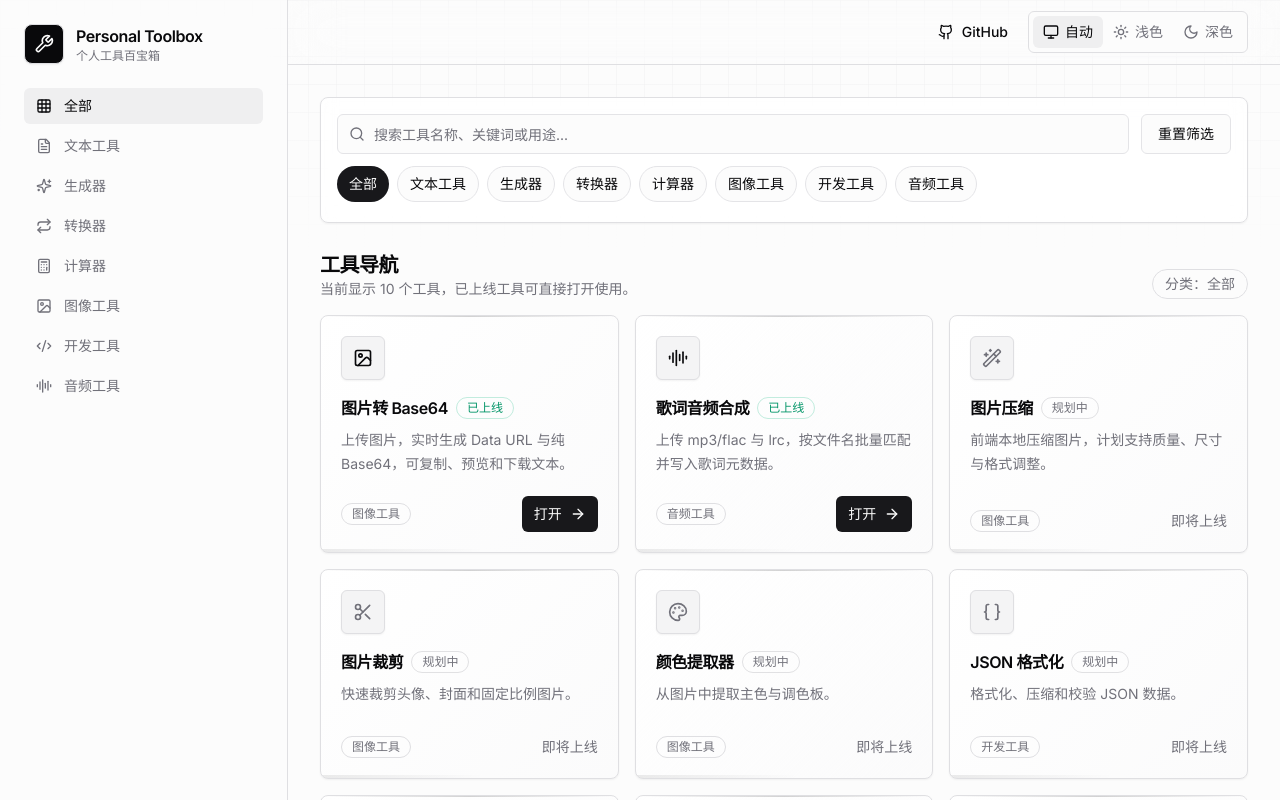
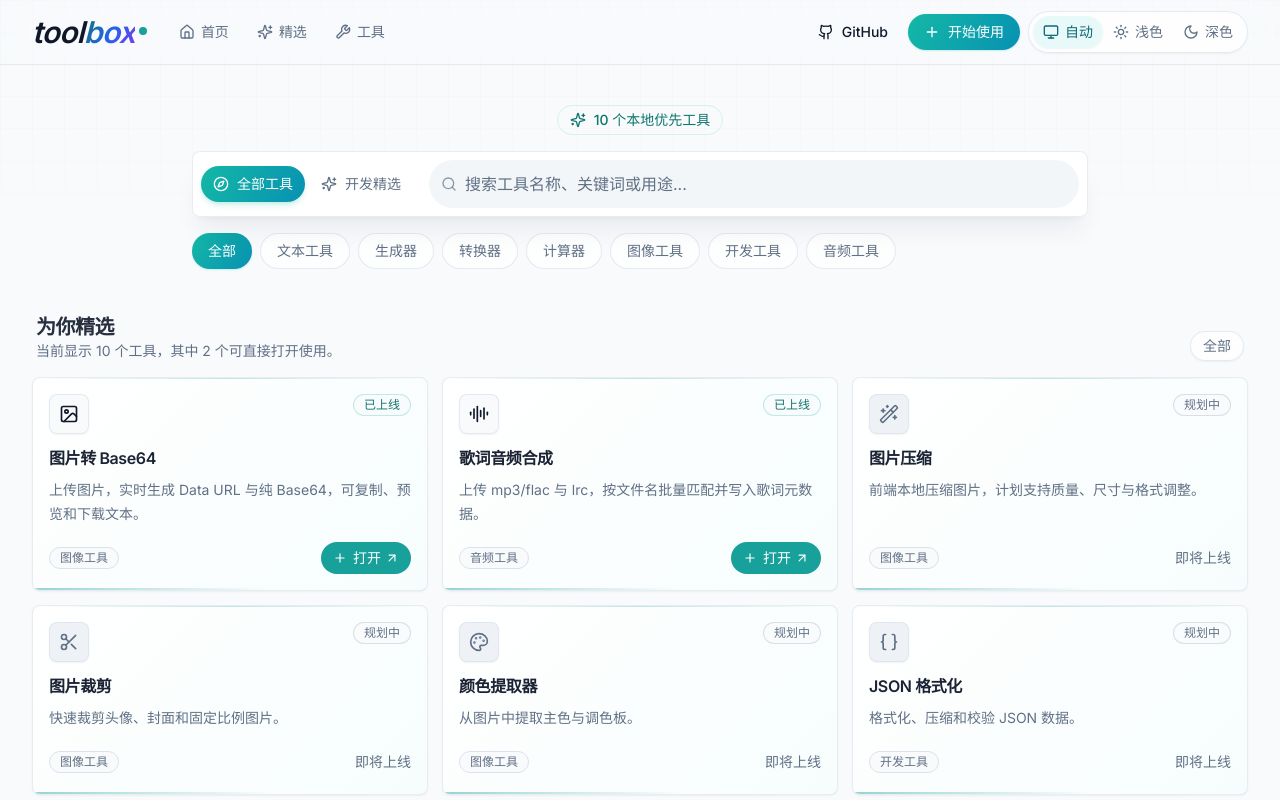
Before and after one commit to Hz9512/toolbox, a Next.js app: page / in a window 1280 px wide. Shown: the top 800 px of the page. Built offline with nearby package versions, Linux system fonts and the light colour scheme.

Commit message:
Add BimiSeek-inspired toolbox UI

```diff
--- a/app/globals.css
+++ b/app/globals.css
@@ -4,40 +4,40 @@
 
 @layer base {
   :root {
-    --background: 0 0% 99%;
-    --foreground: 240 10% 3.9%;
+    --background: 210 33% 98%;
+    --foreground: 222 47% 11%;
     --card: 0 0% 100%;
-    --card-foreground: 240 10% 3.9%;
-    --primary: 240 5.9% 10%;
-    --primary-foreground: 0 0% 98%;
-    --secondary: 240 5% 96%;
-    --secondary-foreground: 240 5.9% 10%;
-    --muted: 240 4.8% 95.9%;
-    --muted-foreground: 240 3.8% 46.1%;
-    --accent: 240 5% 94%;
-    --accent-foreground: 240 5.9% 10%;
-    --border: 240 6% 88%;
-    --input: 240 5.9% 90%;
-    --ring: 240 5% 64.9%;
+    --card-foreground: 222 47% 11%;
+    --primary: 178 74% 36%;
+    --primary-foreground: 0 0% 100%;
+    --secondary: 210 32% 94%;
+    --secondary-foreground: 222 47% 13%;
+    --muted: 210 32% 95%;
+    --muted-foreground: 215 16% 45%;
+    --accent: 180 58% 94%;
+    --accent-foreground: 187 76% 26%;
+    --border: 214 32% 89%;
+    --input: 214 32% 89%;
+    --ring: 178 74% 36%;
     --radius: 8px;
   }
 
   .dark {
-    --background: 240 10% 4.5%;
-    --foreground: 0 0% 98%;
-    --card: 240 8% 6.5%;
+    --background: 222 47% 7%;
+    --foreground: 210 40% 98%;
+    --card: 222 41% 10%;
     --card-foreground: 0 0% 98%;
-    --primary: 0 0% 98%;
-    --primary-foreground: 240 5.9% 10%;
-    --secondary: 240 5% 13%;
+    --primary: 176 68% 44%;
+    --primary-foreground: 0 0% 100%;
+    --secondary: 220 28% 15%;
     --secondary-foreground: 0 0% 98%;
-    --muted: 240 3.7% 15.9%;
-    --muted-foreground: 240 5% 64.9%;
-    --accent: 240 5% 16%;
-    --accent-foreground: 0 0% 98%;
-    --border: 240 3.7% 15.9%;
-    --input: 240 3.7% 15.9%;
-    --ring: 240 4.9% 83.9%;
+    --muted: 220 28% 16%;
+    --muted-foreground: 215 20% 66%;
+    --accent: 187 45% 16%;
+    --accent-foreground: 178 75% 72%;
+    --border: 220 26% 20%;
+    --input: 220 26% 20%;
+    --ring: 176 68% 44%;
   }
 
   * {
@@ -47,9 +47,12 @@
   body {
     @apply bg-background text-foreground antialiased;
     background:
-      radial-gradient(circle at 18% -8%, hsl(var(--accent) / 0.78), transparent 28rem),
-      radial-gradient(circle at 92% 8%, hsl(var(--secondary) / 0.88), transparent 22rem),
-      linear-gradient(to bottom, hsl(var(--background)), hsl(var(--background) / 0.96));
+      linear-gradient(180deg, hsl(var(--background)), hsl(var(--secondary) / 0.46) 58%, hsl(var(--background)));
+  }
+
+  html,
+  body {
+    overflow-x: hidden;
   }
 }
 
@@ -59,10 +62,10 @@
 
 .subtle-grid {
   background-image:
-    linear-gradient(hsl(var(--border) / 0.55) 1px, transparent 1px),
-    linear-gradient(90deg, hsl(var(--border) / 0.55) 1px, transparent 1px);
-  background-size: 28px 28px;
-  mask-image: linear-gradient(to bottom, black, transparent 78%);
+    linear-gradient(hsl(var(--border) / 0.4) 1px, transparent 1px),
+    linear-gradient(90deg, hsl(var(--border) / 0.4) 1px, transparent 1px);
+  background-size: 32px 32px;
+  mask-image: linear-gradient(to bottom, black, transparent 70%);
 }
 
 .card-shine {
@@ -75,12 +78,12 @@
   position: absolute;
   inset: 0 0 auto;
   height: 1px;
-  background: linear-gradient(90deg, transparent, hsl(var(--foreground) / 0.18), transparent);
+  background: linear-gradient(90deg, transparent, hsl(var(--primary) / 0.26), transparent);
 }
 
 .tool-card-surface {
   background:
-    linear-gradient(135deg, hsl(var(--card) / 0.98), hsl(var(--secondary) / 0.38)),
+    linear-gradient(135deg, hsl(var(--card) / 0.98), hsl(var(--accent) / 0.34)),
     hsl(var(--card));
 }
 
@@ -88,6 +91,14 @@
   content: "";
   position: absolute;
   inset: auto 0 0;
-  height: 3px;
-  background: linear-gradient(90deg, hsl(var(--foreground) / 0.08), transparent 55%);
+  height: 2px;
+  background: linear-gradient(90deg, hsl(var(--primary) / 0.45), transparent 60%);
 }
+
+.teal-gradient {
+  background-image: linear-gradient(120deg, #14b8a6, #0891b2);
+}
+
+.brand-gradient {
+  background-image: linear-gradient(120deg, #0f766e, #2563eb 54%, #7c3aed);
+}
--- a/app/layout.tsx
+++ b/app/layout.tsx
@@ -2,7 +2,6 @@ import type { Metadata } from "next";
 import { Inter } from "next/font/google";
 
 import { Header } from "@/components/header";
-import { Sidebar } from "@/components/sidebar";
 import { ThemeProvider } from "@/components/theme-provider";
 import "./globals.css";
 
@@ -23,19 +22,16 @@ export default function RootLayout({
       <body className={inter.className}>
         <ThemeProvider>
           <div className="min-h-screen bg-background">
-            <div className="pointer-events-none fixed inset-x-0 top-0 h-80 opacity-50 subtle-grid" />
-            <div className="hidden fixed inset-y-0 left-0 z-30 w-72 border-r bg-background/85 p-6 backdrop-blur-xl lg:block">
-              <Sidebar />
-            </div>
-            <div className="relative lg:pl-72">
+            <div className="pointer-events-none fixed inset-x-0 top-0 h-96 opacity-35 subtle-grid" />
+            <div className="relative">
               <Header />
-              <main className="min-h-[calc(100vh-4rem)] px-4 py-6 lg:px-8 lg:py-8">
+              <main className="min-h-[calc(100vh-4rem)] px-3 py-5 sm:px-6 lg:px-8">
                 {children}
               </main>
-              <footer className="border-t bg-background/80 px-4 py-6 text-sm text-muted-foreground backdrop-blur lg:ml-0 lg:px-8">
-                <div className="mx-auto flex max-w-7xl flex-col gap-2 sm:flex-row sm:items-center sm:justify-between">
+              <footer className="border-t bg-background/80 px-4 py-6 text-sm text-muted-foreground backdrop-blur lg:px-8">
+                <div className="mx-auto flex max-w-[1560px] flex-col gap-2 sm:flex-row sm:items-center sm:justify-between">
                   <span>关于 Personal Toolbox：本地优先的个人工具集合。</span>
-                  <span>更新日志：v0.3.0 压缩首页展示区，优化卡片层次和整体视觉。</span>
+                  <span>更新日志：v0.4.0 重构首页导航、搜索和卡片视觉。</span>
                 </div>
               </footer>
             </div>
--- a/components/header.tsx
+++ b/components/header.tsx
@@ -1,5 +1,5 @@
 import Link from "next/link";
-import { Github } from "lucide-react";
+import { Github, Home, Plus, Sparkles, Wrench } from "lucide-react";
 
 import { MobileNav } from "@/components/mobile-nav";
 import { ThemeSwitcher } from "@/components/theme-switcher";
@@ -7,22 +7,55 @@ import { Button } from "@/components/ui/button";
 
 export function Header() {
   return (
-    <header className="sticky top-0 z-40 border-b bg-background/82 backdrop-blur-xl">
-      <div className="flex h-16 items-center justify-between gap-3 px-4 lg:px-8">
-        <div className="flex items-center gap-2">
+    <header className="sticky top-0 z-40 border-b border-border/60 bg-background/82 backdrop-blur-xl">
+      <div className="mx-auto flex h-16 max-w-[1560px] items-center justify-between gap-3 px-3 sm:px-6 lg:px-8">
+        <div className="flex min-w-0 items-center gap-2">
           <MobileNav />
-          <Link href="/" className="font-semibold tracking-tight lg:hidden">
-            Personal Toolbox
+          <Link href="/" className="shrink-0 text-xl font-semibold italic tracking-tight sm:text-3xl">
+            <span>tool</span>
+            <span className="brand-gradient bg-clip-text text-transparent">box</span>
+            <span className="ml-1 inline-block h-1.5 w-1.5 -translate-y-2 rounded-full bg-primary sm:h-2 sm:w-2" />
           </Link>
+          <nav className="ml-3 hidden items-center gap-1 md:flex">
+            <Link
+              href="/"
+              className="inline-flex items-center gap-1.5 rounded-full px-3 py-2 text-sm font-medium text-muted-foreground transition-colors hover:bg-foreground/5 hover:text-foreground"
+            >
+              <Home className="h-4 w-4" />
+              首页
+            </Link>
+            <Link
+              href="/?category=all"
+              className="inline-flex items-center gap-1.5 rounded-full px-3 py-2 text-sm font-medium text-muted-foreground transition-colors hover:bg-foreground/5 hover:text-foreground"
+            >
+              <Sparkles className="h-4 w-4" />
+              精选
+            </Link>
+            <Link
+              href="/?category=developer"
+              className="inline-flex items-center gap-1.5 rounded-full px-3 py-2 text-sm font-medium text-muted-foreground transition-colors hover:bg-foreground/5 hover:text-foreground"
+            >
+              <Wrench className="h-4 w-4" />
+              工具
+            </Link>
+          </nav>
         </div>
-        <div className="flex items-center gap-2">
-          <Button variant="ghost" size="sm" asChild>
+        <div className="flex min-w-0 items-center justify-end gap-1.5 sm:gap-2">
+          <Button variant="ghost" size="sm" className="hidden rounded-full sm:inline-flex" asChild>
             <a href="https://github.com/" target="_blank" rel="noreferrer">
               <Github className="mr-2 h-4 w-4" />
               GitHub
             </a>
           </Button>
-          <ThemeSwitcher />
+          <Button size="sm" className="teal-gradient rounded-full px-3 text-white shadow-sm shadow-teal-500/20 sm:px-4" asChild>
+            <Link href="/tools/image-base64">
+              <Plus className="h-4 w-4 sm:mr-2" />
+              <span className="hidden sm:inline">开始使用</span>
+            </Link>
+          </Button>
+          <div className="hidden sm:block">
+            <ThemeSwitcher />
+          </div>
         </div>
       </div>
     </header>
--- a/components/home-page.tsx
+++ b/components/home-page.tsx
@@ -1,7 +1,7 @@
 "use client";
 
 import { useEffect, useMemo, useState } from "react";
-import { Search } from "lucide-react";
+import { Compass, RotateCcw, Search, Sparkles } from "lucide-react";
 
 import { ToolCard } from "@/components/tool-card";
 import { Button } from "@/components/ui/button";
@@ -38,38 +38,91 @@ export function HomePage({
     });
   }, [category, query]);
 
+  const readyCount = filteredTools.filter((tool) => tool.status === "ready").length;
+  const selectedCategory = categories.find((item) => item.id === category)?.name ?? "全部";
+
   return (
-    <div className="mx-auto max-w-7xl">
-      <section className="rounded-lg border bg-card/80 p-4 shadow-sm backdrop-blur">
-        <div className="grid gap-3 lg:grid-cols-[1fr_auto]">
-          <div className="relative">
-            <Search className="pointer-events-none absolute left-3 top-1/2 h-4 w-4 -translate-y-1/2 text-muted-foreground" />
+    <div className="mx-auto w-full max-w-[1560px] min-w-0">
+      <h1 className="sr-only">Personal Toolbox 工具导航</h1>
+
+      <section className="mx-auto w-full max-w-4xl min-w-0 pt-2 sm:pt-5">
+        <div className="mb-4 flex justify-center">
+          <div className="inline-flex items-center gap-2 rounded-full border border-teal-500/15 bg-teal-500/8 px-3 py-1 text-sm font-medium text-teal-700 dark:text-teal-200">
+            <Sparkles className="h-4 w-4" />
+            {tools.length} 个本地优先工具
+          </div>
+        </div>
+
+        <div className="relative flex w-full min-w-0 flex-col gap-2 rounded-lg border border-border/60 bg-card/95 p-2 shadow-xl shadow-slate-900/5 backdrop-blur-xl sm:flex-row sm:items-center">
+          <div className="flex items-center gap-1 sm:pr-2">
+            <Button
+              type="button"
+              size="sm"
+              variant={category === "all" ? "default" : "ghost"}
+              className={
+                category === "all"
+                  ? "teal-gradient rounded-full px-3 text-white shadow-md shadow-teal-500/20"
+                  : "rounded-full text-muted-foreground hover:bg-foreground/5 hover:text-foreground"
+              }
+              onClick={() => setCategory("all")}
+            >
+              <Compass className="mr-2 h-4 w-4" />
+              全部工具
+            </Button>
+            <Button
+              type="button"
+              variant={category === "developer" ? "default" : "ghost"}
+              size="sm"
+              className={
+                category === "developer"
+                  ? "teal-gradient rounded-full px-3 text-white shadow-md shadow-teal-500/20"
+                  : "rounded-full text-muted-foreground hover:bg-foreground/5 hover:text-foreground"
+              }
+              onClick={() => setCategory("developer")}
+            >
+              <Sparkles className="mr-2 h-4 w-4" />
+              开发精选
+            </Button>
+          </div>
+
+          <div className="relative min-w-0 flex-1">
+            <Search className="pointer-events-none absolute left-3 top-1/2 h-4 w-4 -translate-y-1/2 text-muted-foreground/70" />
             <Input
               value={query}
               onChange={(event) => setQuery(event.target.value)}
               placeholder="搜索工具名称、关键词或用途..."
-              className="pl-9"
+              className="h-12 rounded-full border-0 bg-muted/70 pl-9 pr-11 text-base shadow-none hover:bg-muted focus-visible:bg-background focus-visible:ring-0"
             />
-          </div>
+            {query || category !== "all" ? (
               <Button
-            variant="outline"
+                type="button"
+                variant="ghost"
+                size="icon"
+                className="absolute right-1 top-1/2 h-9 w-9 -translate-y-1/2 rounded-full text-muted-foreground"
                 onClick={() => {
                   setQuery("");
                   setCategory("all");
                 }}
+                aria-label="重置筛选"
               >
-            重置筛选
+                <RotateCcw className="h-4 w-4" />
               </Button>
+            ) : null}
+          </div>
         </div>
 
-        <div className="mt-3 flex gap-2 overflow-x-auto pb-1">
+        <div className="mt-4 flex max-w-full gap-2 overflow-x-auto pb-1">
           {categories.map((item) => (
             <Button
               key={item.id}
               type="button"
-              variant={category === item.id ? "default" : "outline"}
+              variant={category === item.id ? "default" : "ghost"}
               size="sm"
-              className="shrink-0 rounded-full"
+              className={
+                category === item.id
+                  ? "teal-gradient shrink-0 rounded-full border-transparent px-4 text-white shadow-sm shadow-teal-500/20"
+                  : "shrink-0 rounded-full border border-border/70 bg-card/70 px-4 text-muted-foreground hover:bg-card hover:text-foreground"
+              }
               onClick={() => setCategory(item.id)}
             >
               {item.name}
@@ -78,21 +131,21 @@ export function HomePage({
         </div>
       </section>
 
-      <section className="mt-7">
-        <div className="mb-4 flex flex-col gap-1 sm:flex-row sm:items-end sm:justify-between">
+      <section className="mt-8 sm:mt-10">
+        <div className="mb-4 flex flex-col gap-2 px-1 sm:flex-row sm:items-end sm:justify-between">
           <div>
-            <h2 className="text-xl font-semibold tracking-tight">工具导航</h2>
+            <h2 className="text-xl font-bold tracking-tight text-foreground/90">为你精选</h2>
             <p className="text-sm text-muted-foreground">
-              当前显示 {filteredTools.length} 个工具，已上线工具可直接打开使用。
+              当前显示 {filteredTools.length} 个工具，其中 {readyCount} 个可直接打开使用。
             </p>
           </div>
-          <span className="rounded-full border bg-background/70 px-3 py-1 text-sm text-muted-foreground">
-            分类：{categories.find((item) => item.id === category)?.name}
+          <span className="w-fit rounded-full border border-border/70 bg-card/80 px-3 py-1 text-sm font-medium text-muted-foreground shadow-sm">
+            {selectedCategory}
           </span>
         </div>
 
         {filteredTools.length > 0 ? (
-          <div className="grid gap-4 md:grid-cols-2 xl:grid-cols-3">
+          <div className="grid w-full min-w-0 gap-3.5 sm:grid-cols-2 lg:grid-cols-3 2xl:grid-cols-4">
             {filteredTools.map((tool) => (
               <ToolCard key={tool.id} tool={tool} />
             ))}
--- a/components/mobile-nav.tsx
+++ b/components/mobile-nav.tsx
@@ -15,7 +15,7 @@ export function MobileNav() {
         type="button"
         variant="ghost"
         size="icon"
-        className="lg:hidden"
+        className="rounded-full lg:hidden"
         onClick={() => setOpen(true)}
         aria-label="打开导航"
       >
@@ -35,6 +35,7 @@ export function MobileNav() {
                 type="button"
                 variant="ghost"
                 size="icon"
+                className="rounded-full"
                 onClick={() => setOpen(false)}
                 aria-label="关闭导航"
               >
--- a/components/sidebar.tsx
+++ b/components/sidebar.tsx
@@ -1,5 +1,6 @@
 "use client";
 
+import { useEffect, useState } from "react";
 import Link from "next/link";
 import { usePathname } from "next/navigation";
 import {
@@ -30,16 +31,27 @@ const icons: Record<CategoryId, typeof Grid3X3> = {
 
 export function Sidebar({ onNavigate }: { onNavigate?: () => void }) {
   const pathname = usePathname();
+  const [activeCategory, setActiveCategory] = useState<CategoryId>("all");
+
+  useEffect(() => {
+    const params = new URLSearchParams(window.location.search);
+    const category = params.get("category") as CategoryId | null;
+    const validCategory = categories.find((item) => item.id === category)?.id;
+    setActiveCategory(validCategory ?? "all");
+  }, [pathname]);
 
   return (
     <aside className="flex h-full flex-col gap-6">
       <div>
         <Link href="/" className="flex items-center gap-3" onClick={onNavigate}>
-          <div className="card-shine flex h-10 w-10 items-center justify-center rounded-lg border bg-foreground text-background shadow-sm">
+          <div className="card-shine teal-gradient flex h-10 w-10 items-center justify-center rounded-lg border border-teal-500/15 text-white shadow-sm shadow-teal-500/20">
             <Wrench className="h-5 w-5" />
           </div>
           <div>
-            <div className="font-semibold tracking-tight">Personal Toolbox</div>
+            <div className="text-lg font-semibold italic tracking-tight">
+              <span>tool</span>
+              <span className="brand-gradient bg-clip-text text-transparent">box</span>
+            </div>
             <div className="text-xs text-muted-foreground">个人工具百宝箱</div>
           </div>
         </Link>
@@ -49,8 +61,7 @@ export function Sidebar({ onNavigate }: { onNavigate?: () => void }) {
         {categories.map((category) => {
           const Icon = icons[category.id];
           const href = category.id === "all" ? "/" : `/?category=${category.id}`;
-          const active =
-            pathname === "/" && category.id === "all";
+          const active = pathname === "/" && activeCategory === category.id;
 
           return (
             <Link
@@ -58,8 +69,8 @@ export function Sidebar({ onNavigate }: { onNavigate?: () => void }) {
               href={href}
               onClick={onNavigate}
               className={cn(
-                "flex items-center gap-3 rounded-md px-3 py-2 text-sm text-muted-foreground transition-colors hover:bg-accent hover:text-foreground",
-                active && "bg-accent text-foreground"
+                "flex items-center gap-3 rounded-full px-3 py-2 text-sm font-medium text-muted-foreground transition-colors hover:bg-foreground/5 hover:text-foreground",
+                active && "teal-gradient text-white shadow-sm shadow-teal-500/20 hover:text-white"
               )}
             >
               <Icon className="h-4 w-4" />
--- a/components/theme-switcher.tsx
+++ b/components/theme-switcher.tsx
@@ -17,7 +17,7 @@ export function ThemeSwitcher() {
   const setTheme = useToolboxStore((state) => state.setTheme);
 
   return (
-    <div className="flex rounded-md border bg-background p-1">
+    <div className="flex rounded-full border border-border/70 bg-card/80 p-1 shadow-sm">
       {options.map((option) => {
         const Icon = option.icon;
 
@@ -28,8 +28,8 @@ export function ThemeSwitcher() {
             variant="ghost"
             size="sm"
             className={cn(
-              "h-8 gap-1.5 px-2.5 text-muted-foreground",
-              theme === option.value && "bg-accent text-foreground"
+              "h-8 rounded-full gap-1.5 px-2.5 text-muted-foreground hover:bg-foreground/5 hover:text-foreground",
+              theme === option.value && "bg-accent text-accent-foreground shadow-sm"
             )}
             onClick={() => setTheme(option.value)}
             title={option.label}
--- a/components/tool-card.tsx
+++ b/components/tool-card.tsx
@@ -1,7 +1,7 @@
 "use client";
 
 import Link from "next/link";
-import { ArrowRight } from "lucide-react";
+import { ArrowUpRight, Plus } from "lucide-react";
 
 import { Badge } from "@/components/ui/badge";
 import { Button } from "@/components/ui/button";
@@ -13,48 +13,54 @@ export function ToolCard({ tool }: { tool: Tool }) {
   const disabled = tool.status !== "ready";
 
   return (
-    <article className="card-shine tool-card-surface group flex min-h-[210px] flex-col rounded-lg border p-5 shadow-sm transition-all hover:-translate-y-0.5 hover:border-foreground/20 hover:shadow-soft">
-      <div className="flex items-start justify-between gap-3">
+    <article className="card-shine tool-card-surface group flex min-h-[172px] w-full min-w-0 flex-col overflow-hidden rounded-lg border border-border/60 p-4 shadow-sm transition-all duration-300 hover:-translate-y-0.5 hover:border-primary/25 hover:shadow-soft">
+      <div className="flex flex-col items-start justify-between gap-3 sm:flex-row">
         <div
           className={cn(
-            "flex h-11 w-11 items-center justify-center rounded-md border bg-background/80 text-foreground shadow-sm transition-colors group-hover:bg-foreground group-hover:text-background",
-            tool.status === "ready" ? "bg-secondary" : "bg-muted text-muted-foreground"
+            "flex h-10 w-10 items-center justify-center rounded-lg border border-border/70 bg-background/90 text-foreground shadow-sm transition-colors",
+            tool.status === "ready"
+              ? "group-hover:border-primary/35 group-hover:bg-primary group-hover:text-primary-foreground"
+              : "bg-muted text-muted-foreground"
           )}
         >
           <Icon className="h-5 w-5" />
         </div>
-      </div>
-
-      <div className="mt-4 flex-1">
-        <div className="flex flex-wrap items-center gap-2">
-          <h3 className="font-semibold tracking-tight">{tool.name}</h3>
         <Badge
           className={cn(
+            "bg-background/70",
             tool.status === "ready"
-                ? "border-emerald-500/25 text-emerald-600 dark:text-emerald-300"
+              ? "border-teal-500/25 text-teal-700 dark:text-teal-200"
               : "border-muted-foreground/20"
           )}
         >
           {tool.status === "ready" ? "已上线" : "规划中"}
         </Badge>
       </div>
-        <p className="mt-2 line-clamp-3 text-sm leading-6 text-muted-foreground">
+
+      <div className="mt-3 min-w-0 flex-1">
+        <h3 className="break-words font-semibold tracking-tight text-foreground/95">{tool.name}</h3>
+        <p className="mt-2 line-clamp-2 break-words text-sm leading-6 text-muted-foreground">
           {tool.description}
         </p>
       </div>
 
-      <div className="mt-5 flex items-center justify-between gap-3">
+      <div className="mt-4 flex flex-col items-start justify-between gap-3 sm:flex-row sm:items-center">
         <div className="flex flex-wrap items-center gap-2">
-          <Badge>{getCategoryName(tool.category)}</Badge>
+          <Badge className="bg-background/70">{getCategoryName(tool.category)}</Badge>
         </div>
 
         {disabled ? (
-          <span className="text-sm text-muted-foreground">即将上线</span>
+          <span className="inline-flex h-8 items-center text-sm text-muted-foreground">即将上线</span>
         ) : (
-          <Button size="sm" className="transition-transform group-hover:translate-x-0.5" asChild>
+          <Button
+            size="sm"
+            className="h-8 rounded-full px-3 transition-transform group-hover:translate-x-0.5"
+            asChild
+          >
             <Link href={tool.href}>
+              <Plus className="mr-1.5 h-3.5 w-3.5" />
               打开
-              <ArrowRight className="ml-2 h-4 w-4" />
+              <ArrowUpRight className="ml-1 h-3.5 w-3.5" />
             </Link>
           </Button>
         )}
```
Lines whose indentation alone changed are shown as unchanged.
